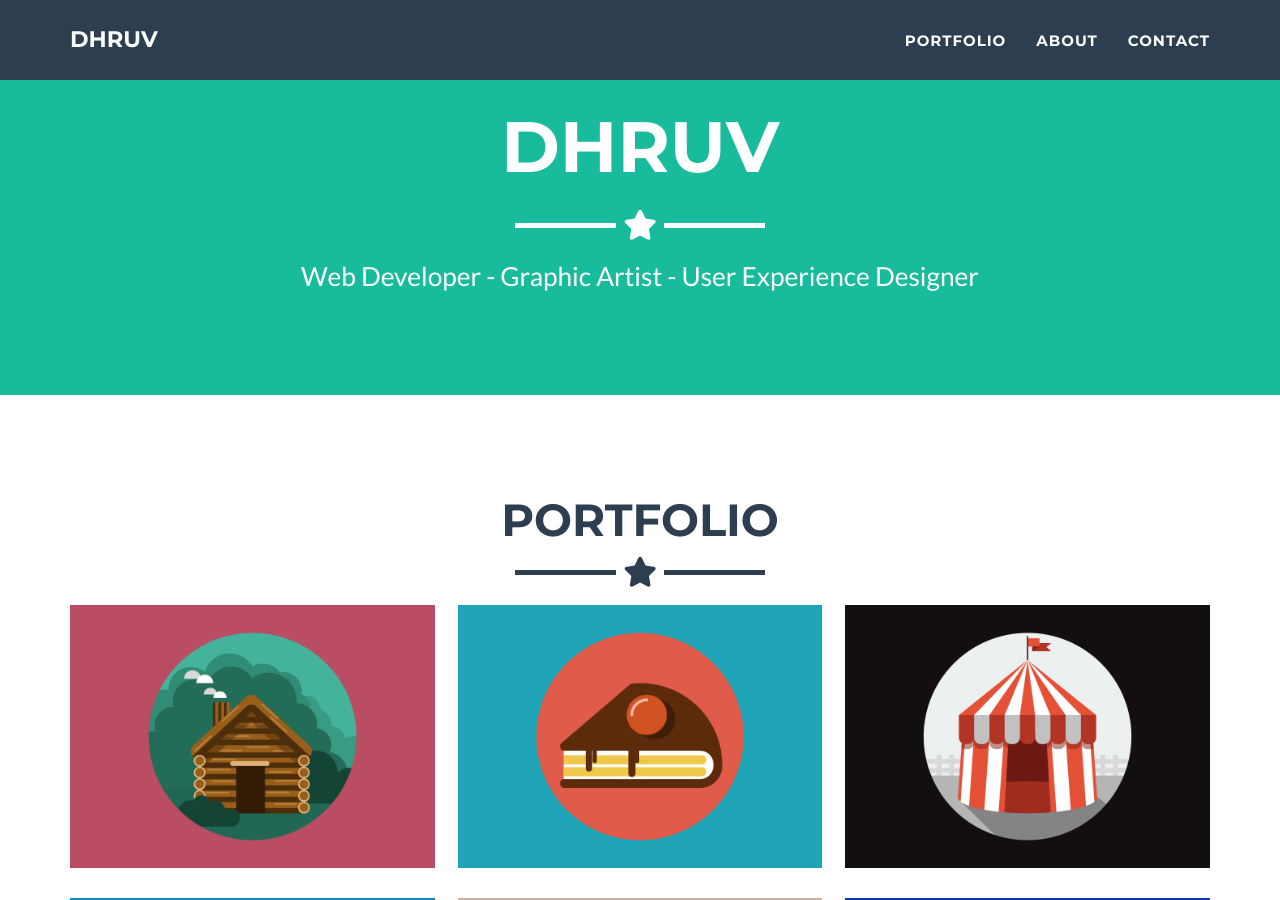
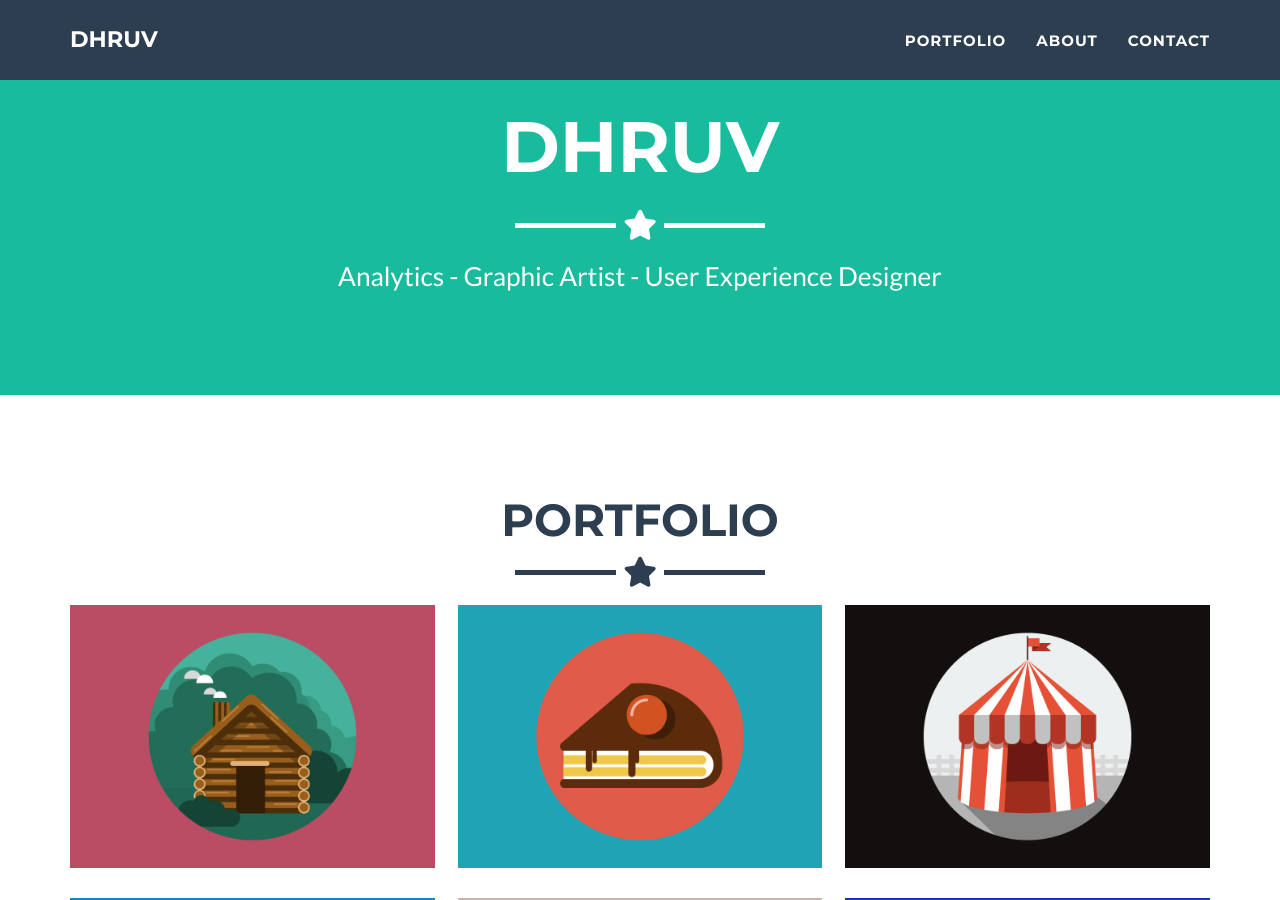
Before and after one commit to Dhruvdr/Dhruvdr.github.io, a Jekyll site: the page built from _posts/2014-07-18-project-1.markdown, in a window 1280 px wide and 900 px high, scrolled down 380 px. Built offline with Jekyll 4.4.1, drawn with Linux system fonts in a browser that asks for light colours.

Commit message:
skills change

```diff
--- a/_config.yml
+++ b/_config.yml
@@ -4,7 +4,7 @@
 url: https://github.com/jeromelachaud/freelancer-theme
 description: "Write an awesome description for your new site here. You can edit this line in _config.yml. It will appear in your document head meta (for Google search results) and in your feed.xml site description."
 keywords: "your keywords, separated by commas"
-skills: "Web Developer - Graphic Artist - User Experience Designer"
+skills: "Analytics - Graphic Artist - User Experience Designer"
 meta_author: LastName FirstName
 
 # Google webmaster tools
```
